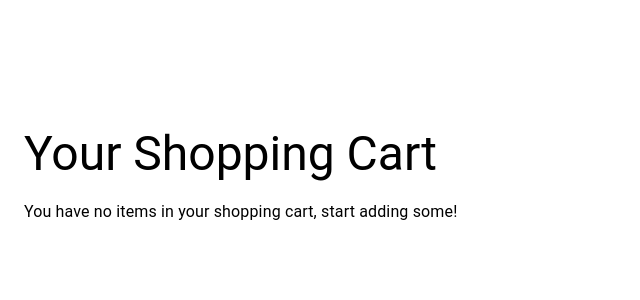
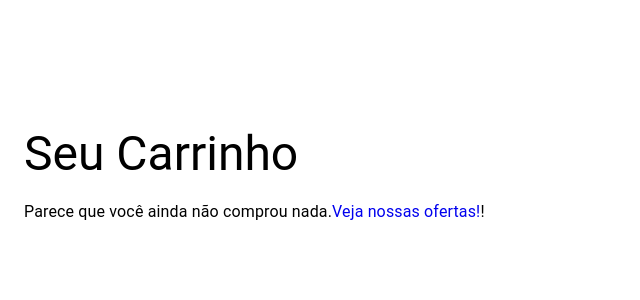
Before and after one commit to DevGabrielDeSouza/gama-desafio2, a React (Create React App) app: page /cart in a window 1280 px wide. Shown: the top 300 px of the page, without its empty margins (0-640 px from the left). Built offline with nearby package versions, Linux system fonts and the light colour scheme.

Commit message:
Cart total price

```diff
--- a/src/components/Cart/index.tsx
+++ b/src/components/Cart/index.tsx
@@ -4,19 +4,26 @@ import { Container, Typography, Button, Grid } from '@material-ui/core';
 import useStyles from './styles';
 import CartService from '../../services/CartService';
 import CartItem from './CartItem';
+import IProduct from '../Store/Product/IProduct';
+import { Link } from 'react-router-dom';
 
 // import { Container } from './styles';
 
 const Cart: React.FC<{ onUpdateCartQty: Function, onRemoveFromCart: Function, onEmptyCart: Function }> = ({onUpdateCartQty, onRemoveFromCart, onEmptyCart }) => {
 
 	const [cartItems, setCartItems] = useState(CartService.itemsAmount);
+	const [totalPrice, setTotalPrice] = useState(CartService.getTotalPrice());
 
 	const classes = useStyles();
 
-	const handleEmptyCart = () => { onEmptyCart(); setCartItems(CartService.itemsAmount);}
+	const handleEmptyCart = () => { onEmptyCart(); setCartItems(CartService.itemsAmount); setTotalPrice(CartService.getTotalPrice());}
+
+	const handleUpdateCart = (lineItemProduct: IProduct, quantity: number) => { onUpdateCartQty(lineItemProduct, quantity); setTotalPrice(CartService.getTotalPrice()); }
+	const handleRemoveFromCart = (lineItemProduct: IProduct) => { onRemoveFromCart(lineItemProduct); setTotalPrice(CartService.getTotalPrice()); }
 
 	const renderEmptyCart = () => (
-		<Typography variant="subtitle1">You have no items in your shopping cart, start adding some!
+		<Typography variant="subtitle1">Parece que você ainda não comprou nada.
+			<Link className={classes.link} to="/">Veja nossas ofertas!</Link>!
 		</Typography>
 	);
 
@@ -27,12 +34,12 @@ const Cart: React.FC<{ onUpdateCartQty: Function, onRemoveFromCart: Function, on
 			<Grid container spacing={3}>
 				{CartService.data.map((lineItem) => (
 					<Grid className={classes.cartItem} >
-						<CartItem item={lineItem} onUpdateCartQty={onUpdateCartQty} onRemoveFromCart={onRemoveFromCart}/>
+						<CartItem item={lineItem} onUpdateCartQty={handleUpdateCart} onRemoveFromCart={handleRemoveFromCart}/>
 					</Grid>
 				))}
 			</Grid>
 			<div className={classes.cardDetails}>
-				<Typography variant="h4">Subtotal: {CartService.itemsAmount}</Typography>
+				<Typography variant="h4">Subtotal: {totalPrice}</Typography>
 				<div>
 					<Button className={classes.emptyButton} size="large" type="button" variant="contained" color="secondary" onClick={handleEmptyCart}>Empty cart</Button>
 				</div>
@@ -44,7 +51,7 @@ const Cart: React.FC<{ onUpdateCartQty: Function, onRemoveFromCart: Function, on
 		<>
 			<Container>
 				<div className={classes.toolbar} />
-				<Typography className={classes.title} variant="h3" gutterBottom>Your Shopping Cart</Typography>
+				<Typography className={classes.title} variant="h3" gutterBottom>Seu Carrinho</Typography>
 				{cartItems <= 0 ? renderEmptyCart() : renderCart()}
 			</Container>
 		</>
--- a/src/services/CartService.ts
+++ b/src/services/CartService.ts
@@ -20,6 +20,12 @@ export class CartService {
 		let amount = 0;
 		CartService.data.forEach(element => amount += element.amount);
 		return amount;
+	}
+
+	static getTotalPrice(){
+		let totalPrice = 0;
+		CartService.data.forEach(element => totalPrice += element.product.price * element.amount);
+		return totalPrice;
 	}
 
 	static emptyCart(){
```
